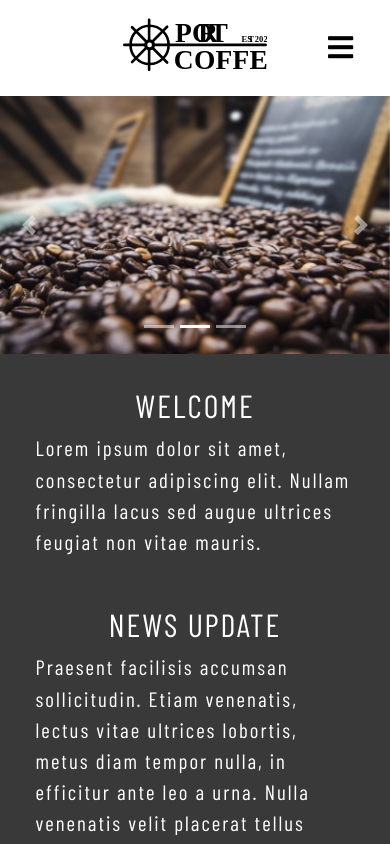
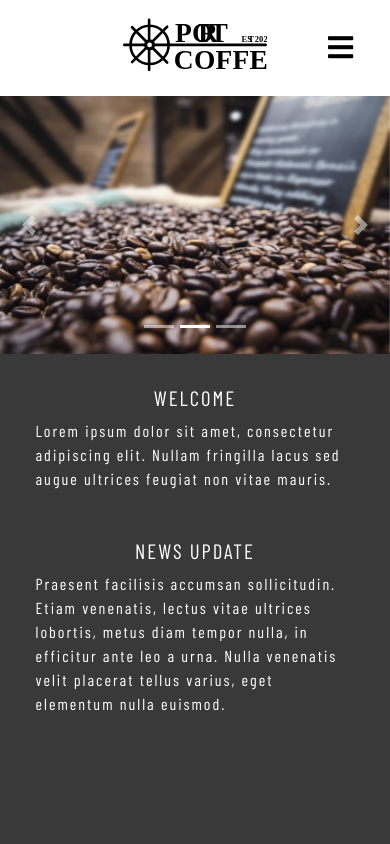
Before and after one commit to GioAceto/react-project, a React (Create React App) app in the folder client/: page / in a window 390 px wide. Shown: the top 844 px of the page. Built offline with nearby package versions, Linux system fonts and the light colour scheme; a web font is replaced by a local one.

Commit message:
fix more header issues

```diff
--- a/client/src/components/hero-section.css
+++ b/client/src/components/hero-section.css
@@ -104,12 +104,12 @@ height: auto;
   padding: 2rem 1rem;
 }
 
-h1 {
-  font-size: 1.2rem;
+.main-aside h1 {
+  font-size: 1.3rem;
   font-weight: 200;
 }
 
-p {
+.main-aside p {
   margin-bottom: 3rem;
   font-size: 1rem;
   font-weight: 200;
--- a/client/src/components/hero-section.js
+++ b/client/src/components/hero-section.js
@@ -15,7 +15,7 @@ const HeroSection = () => {
           <p>Praesent facilisis accumsan sollicitudin. Etiam venenatis, lectus vitae
             ultrices lobortis, metus diam tempor nulla, in efficitur ante leo a urna.
             Nulla venenatis velit placerat tellus varius, eget elementum nulla euismod.
-            Vivamus mollis vulputate felis vel molestie.</p>
+          </p>
           <p></p>
         </div>
       </aside>
```
